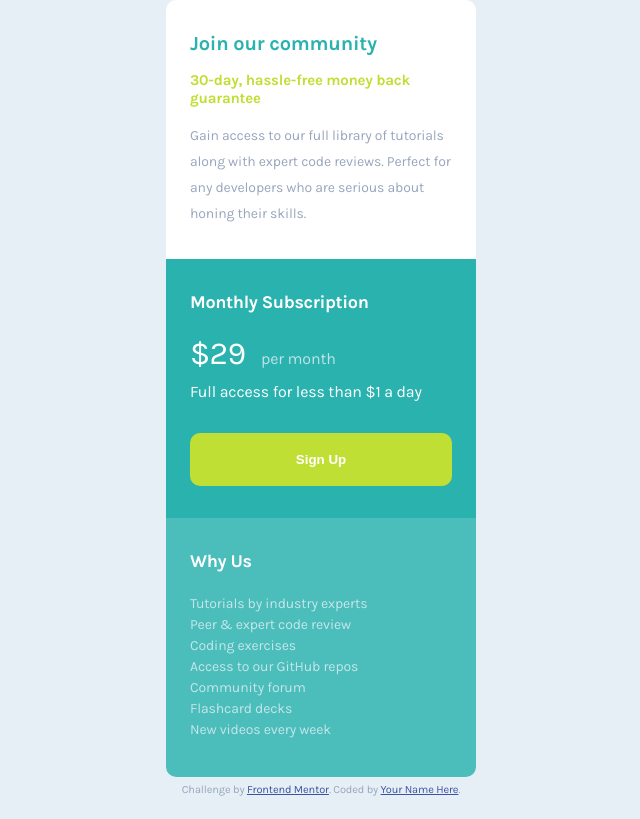
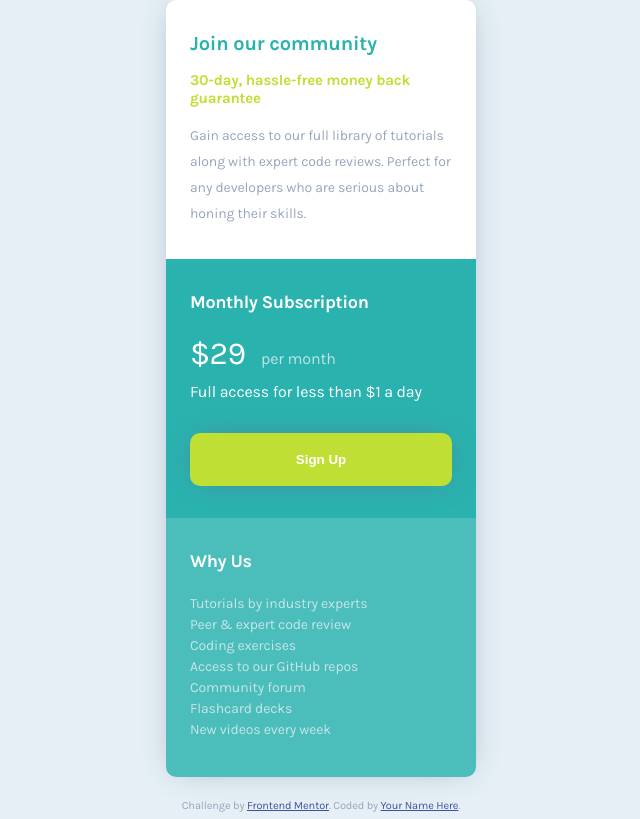
Before and after one commit to AlexKMarshall/single-price-grid-component, a plain HTML site: page index.html in a window 1280 px wide. Shown: the whole page, without its empty margins (319-959 px from the left). Drawn offline with Linux system fonts and the light colour scheme.

Commit message:
Add shadows

```diff
--- a/style.css
+++ b/style.css
@@ -8,9 +8,11 @@
   --light-grey: hsl(204, 43%, 93%);
   --transparent-grey: hsla(204, 43%, 93%, 80%);
   --greyish-blue: hsl(218, 22%, 67%);
+  --shadow-color: hsl(218, 22%, 47%);
 
   /* DESIGN */
   --corner: 10px;
+  --shadow: 0 0 30px -10px;
 }
 
 /* TYPOGRAPHY */
@@ -107,6 +109,10 @@ button {
   padding: 1em;
 }
 
+footer {
+  margin-top: 1rem;
+}
+
 /* COLOURS */
 
 body {
@@ -153,8 +159,10 @@ button {
 .container {
   border-radius: var(--corner);
   overflow: hidden;
+  box-shadow: var(--shadow);
 }
 
 button {
   border-radius: var(--corner);
+  box-shadow: var(--shadow) var(--shadow-color);
 }
```
